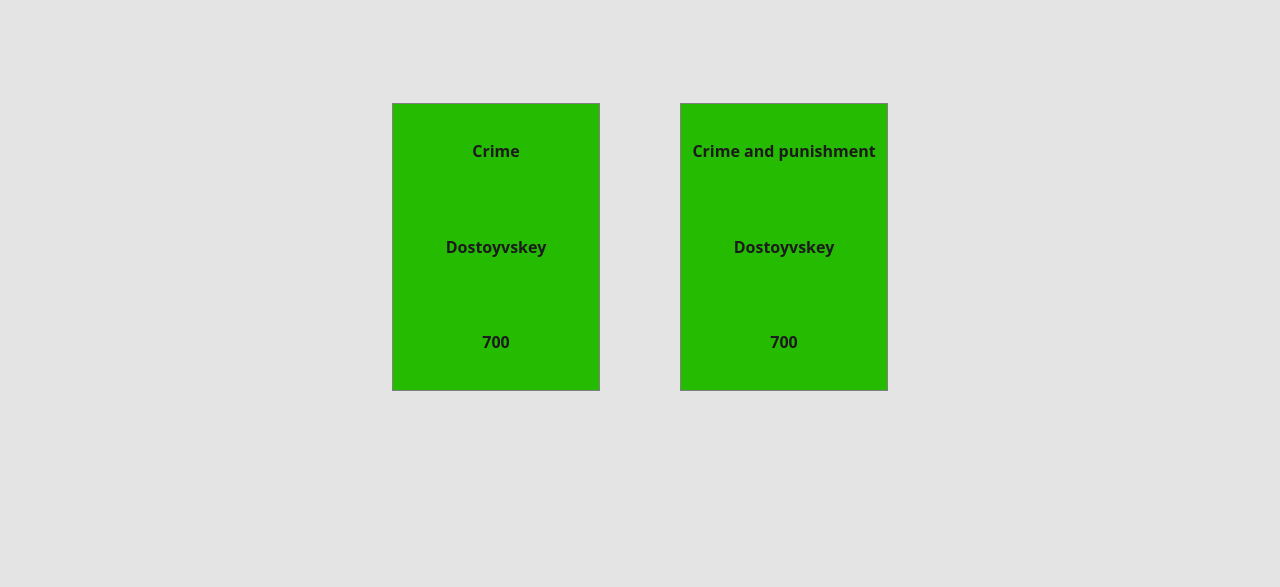
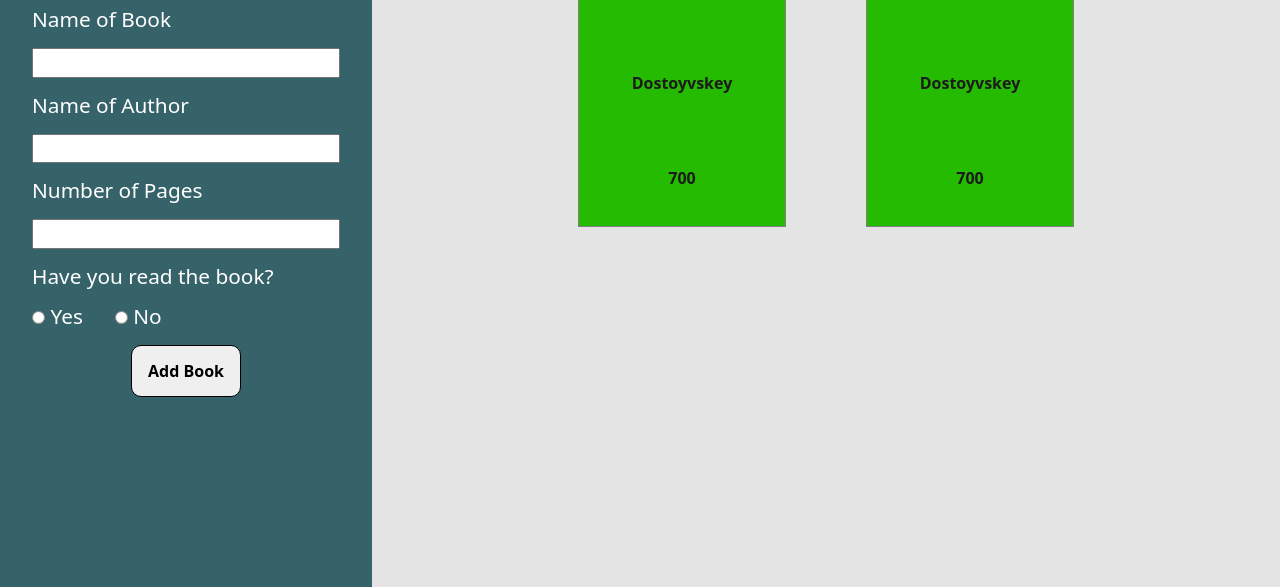
Before and after one commit to mnhaqq/library, a plain HTML site: page index.html in a window 1280 px wide. Shown: the part 213-800 px from the top of the page. Drawn offline with Linux system fonts and the light colour scheme.

Commit message:
Build UI for sidebar for adding new books

```diff
--- a/index.html
+++ b/index.html
@@ -12,6 +12,47 @@
 <body>
     <div class="header">My Library</div>
 
-    <div class="books"></div>
+    <div class="body">
+
+        <div class="sidebar">
+            <div class="sidebar-header">Add New Book</div>
+            <form action="" method="post" class="form">
+                <div class="book-input">
+                    <label for="book-name">Name of Book</label>
+                    <input type="text" name="book-name" id="book-name">
+                </div>
+
+                <div class="book-input">
+                    <label for="book-author">Name of Author</label>
+                    <input type="text" name="book-author" id="book-author">
+                </div>
+
+                <div class="book-input">
+                    <label for="book-pages">Number of Pages</label>
+                    <input type="number" name="book-pages" id="book-pages">
+                </div>
+
+                <div class="book-input">
+                    <legend>Have you read the book?</legend>
+                    <div>
+                        <div>
+                            <input type="radio" name="read" id="has-read">
+                            <label for="has-read">Yes</label>
+                        </div>
+
+                        <div>
+                            <input type="radio" name="read" id="not-read">
+                            <label for="not-read">No</label>
+                        </div>
+                    </div>
+                </div>
+
+                <div class="sidebar-button">
+                    <button type="submit">Add Book</button>
+                </div>
+            </form>
+        </div>
+        <div class="books"></div>
+    </div>
 </body>
 </html>
--- a/script.js
+++ b/script.js
@@ -1,6 +1,7 @@
 const myLibrary = [new Book('Crime', 'Dostoyvskey', 700), new Book('Crime and punishment', 'Dostoyvskey', 700)];
 const container = document.querySelector(".books");
 
+displayBooks();
 
 function Book(name, author, numPages) {
     this.name = name;
@@ -37,5 +38,3 @@ function displayBooks() {
         container.appendChild(currBook);
     }
 }
-
-displayBooks()
--- a/style.css
+++ b/style.css
@@ -16,18 +16,75 @@ body {
     box-sizing: border-box;
 }
 
-.books {
-    padding: 1rem;
+.body {
     background-color: rgb(228, 228, 228);
     min-height: 85vh;
     box-sizing: border-box;
     display: flex;
+}
+
+.sidebar {
+    padding: 2rem;
+    background-color: rgb(54, 99, 105);
+    width: 25vw;
+    font-size: 1.3rem;
+    display: flex;
+    flex-direction: column;
+    gap: 2rem;
+    color: white;
+}
+
+
+.sidebar-header {
+    display: flex;
+    justify-content: center;
+    font-size: 2rem;
+    font-weight: 900;
+}
+
+.form,
+.book-input {
+    display: flex;
+    flex-direction: column;
+    gap: 1rem;
+}
+
+.book-input {
+    gap: 1rem;
+}
+
+.book-input > div {
+    display: flex;
+    gap: 2rem;
+}
+
+.sidebar-button {
+    display: flex;
+    justify-content: center;
+}
+.form button {
+    padding: 1rem;
+    font-size: 1rem;
+    font-weight: 600;
+    border-radius: 10px;
+    border: 1px black solid;
+    cursor: pointer;
+}
+
+.form button:hover {
+    background-color: black;
+    color: rgb(228, 228, 228);
+}
+
+.books {
+    box-sizing: border-box;
+    display: flex;
     flex-wrap: wrap;
+    justify-content: center;
     padding: 2rem;
-    justify-content: center;
-    align-items: center;
     gap: 5rem;
     text-align: center;
+    width: 75vw;
 }
 
 .single-book {
```
